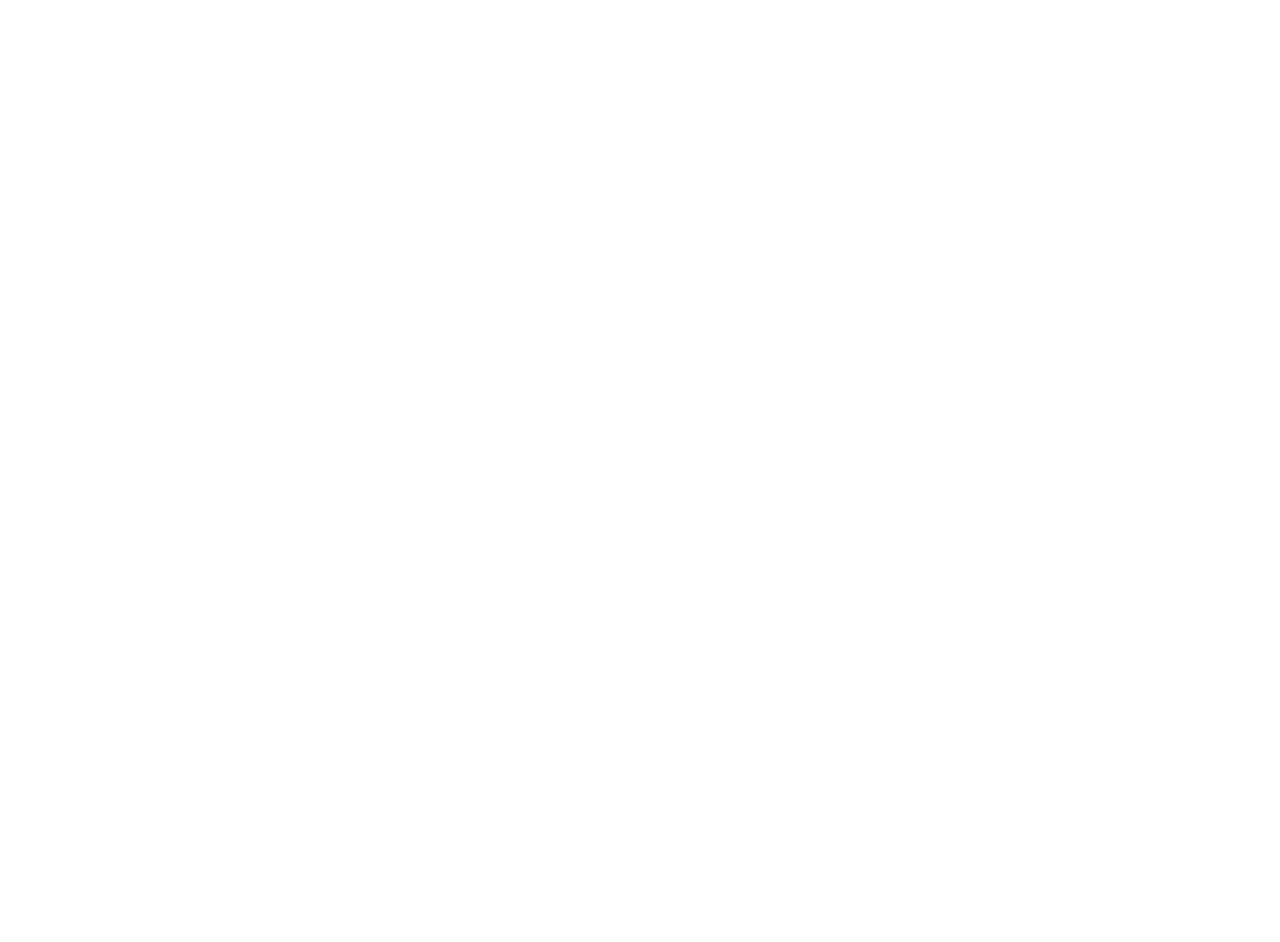
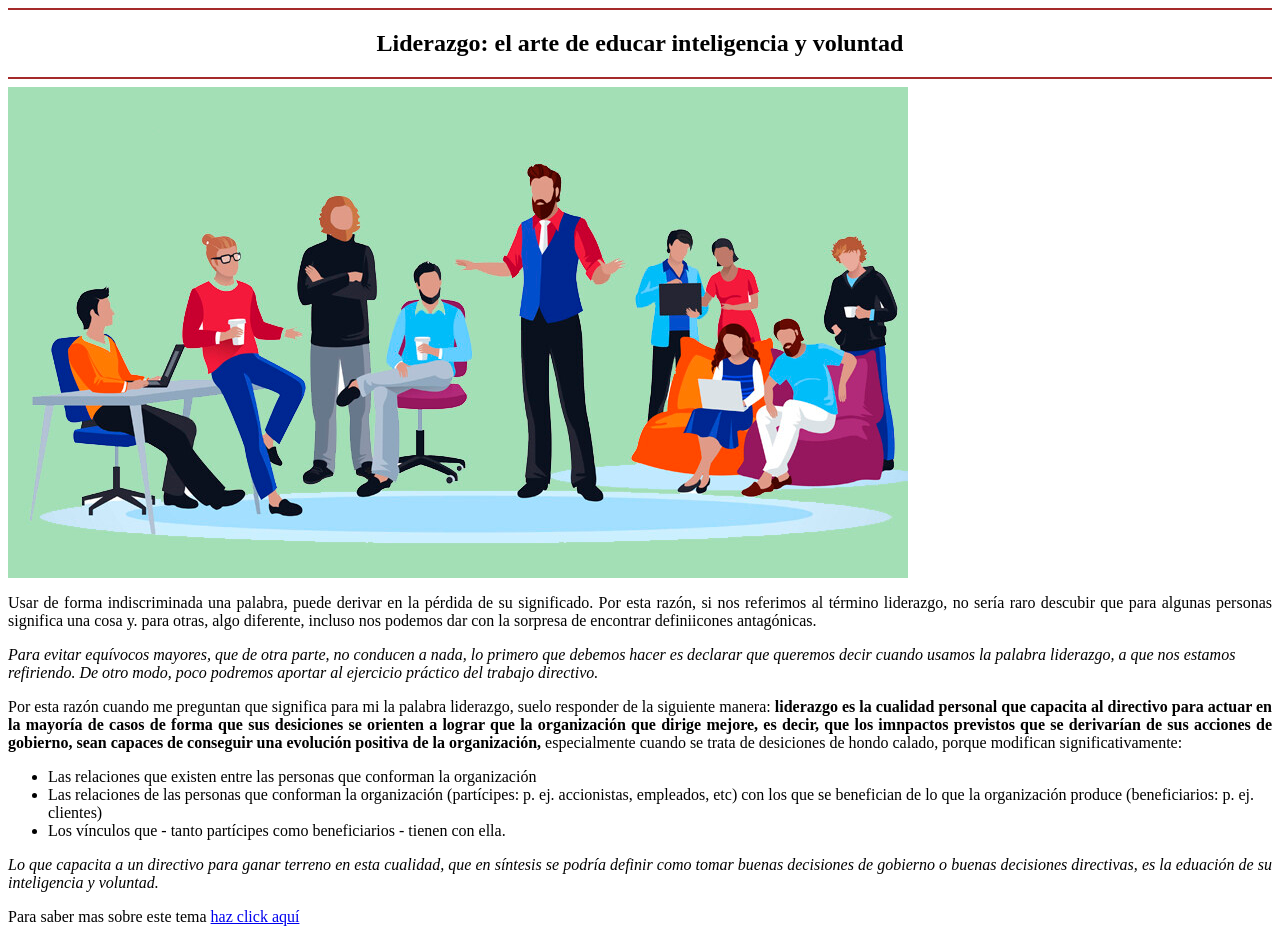
Before and after one commit to lirano39/aew_cibertec_beteta, a plain HTML site: page HTML/examen/index.html in a window 1280 px wide. Before the commit the page ends 800 px from the top, so only its background shows below. Drawn offline with Linux system fonts and the light colour scheme.

Commit message:
examen terminado

```diff
--- a/HTML/examen/CSS/estilos.css
+++ b/HTML/examen/CSS/estilos.css
@@ -1 +1,30 @@
-<
+
+h2 {
+    text-align: center;
+    color: rgb(0, 0, 0);
+}
+
+hr{
+
+    color:rgb(0, 0, 0);
+    border-style:double;
+    border-color: brown;
+}
+
+ p {
+        color:rgb(0, 0, 0);
+        text-align:justify;
+
+}
+
+
+
+img {
+        text-align: center;
+        align-content: center;
+
+}
+
+
+
+/**{}
--- a/HTML/examen/index.html
+++ b/HTML/examen/index.html
@@ -0,0 +1,60 @@
+<html>
+    <head>
+        <title> Examen </title>
+        <link rel="stylesheet" href="CSS/estilos.css">
+    </head>
+
+    <body>
+
+            <div class="titulo">
+                            <hr> </hr>
+                            <h2> Liderazgo: el arte de educar inteligencia y voluntad </h2>
+                             <hr> </hr>
+
+                            </div>
+
+
+                <div class="foto-liderazgo">
+
+                    <img src="Images/liderazgo.jpg" class="img-centro">
+
+                </div>
+
+    <div class="texto-inferior">
+
+                <p>Usar de forma indiscriminada una palabra, puede derivar en la pérdida de su significado. Por esta razón, si nos referimos al término liderazgo, no sería
+                    raro descubir que para algunas personas significa una cosa y. para otras, algo diferente, incluso nos podemos dar con la sorpresa de encontrar definiicones antagónicas.
+                </p>
+
+                <i>Para evitar equívocos mayores, que de otra parte, no conducen a nada, lo primero que debemos hacer es declarar que queremos decir cuando usamos
+                    la palabra liderazgo, a que nos estamos refiriendo. De otro modo, poco podremos aportar al ejercicio práctico del trabajo directivo.</i>
+
+                <p> Por esta razón cuando me preguntan que significa para mi la palabra liderazgo, suelo responder de la siguiente manera: <b> liderazgo es la cualidad personal que capacita al directivo para actuar en la mayoría de casos de forma que sus desiciones se orienten
+                    a lograr que la organización que dirige mejore, es decir, que los imnpactos previstos que se derivarían de sus acciones de gobierno, sean capaces de conseguir
+                una evolución positiva de la organización, </b> especialmente cuando se trata de desiciones de hondo calado, porque modifican significativamente: </p>
+
+                <p>
+                    <ul>
+                        <li> Las relaciones que existen entre las personas que conforman la organización</li>
+                        <li>Las relaciones de las personas que conforman la organización (partícipes: p. ej. accionistas, empleados, etc) con los que se benefician de lo que la organización produce (beneficiarios: p. ej. clientes)</li>
+                        <li>Los vínculos que - tanto partícipes como beneficiarios - tienen con ella.</li>
+
+                    </ul>
+
+
+                </p>
+
+                <p> <i> Lo que capacita a un directivo para ganar terreno en esta cualidad, que en síntesis se podría definir como tomar buenas decisiones de gobierno o buenas decisiones directivas,
+                     es la eduación de su inteligencia y voluntad.
+                </i> </p>
+
+                <p> Para saber mas sobre este tema <a href="https://www.linkedin.com/pulse/liderazgo-epiberoamerica/"> haz click aquí</a>       </p>
+    </div>
+
+
+
+
+
+
+    </body>
+</html>
```
